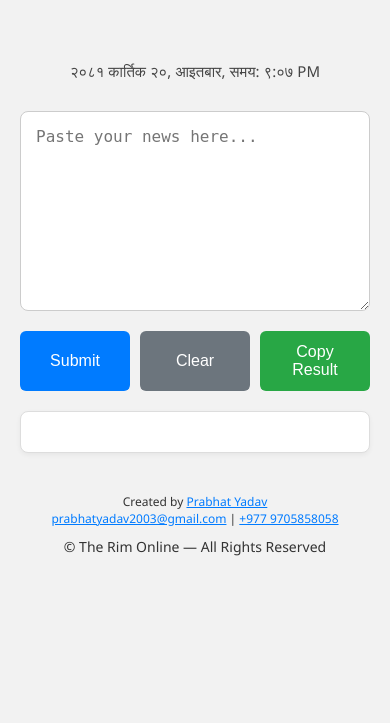
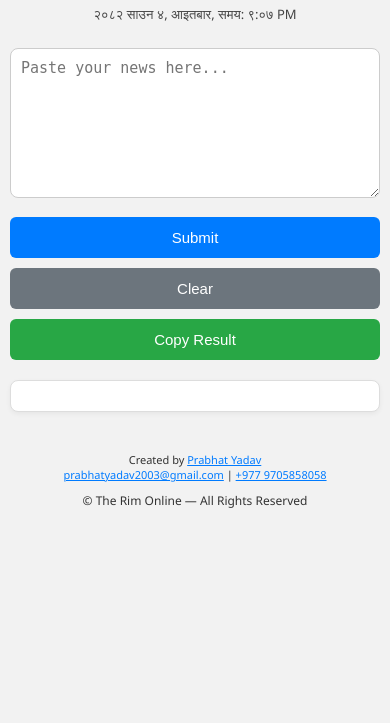
Before and after one commit to Erikoliva1/news-rewrite, a Flask app: page / in a window 390 px wide. Shown: the part 121-844 px from the top of the page. Run offline with Flask 3, Linux system fonts and the light colour scheme; parts of the project's set-up code (start-up, migrations or seed data) failed here and were passed over.

Commit message:
Update index.html

```diff
--- a/templates/index.html
+++ b/templates/index.html
@@ -2,6 +2,7 @@
 <html lang="ne">
 <head>
   <meta charset="UTF-8">
+  <meta name="viewport" content="width=device-width, initial-scale=1.0">
   <title>The Rim Online</title>
   <link rel="icon" href="https://i.ibb.co/BKqH689b/logo.png" type="image/png">
   <style>
@@ -34,10 +35,9 @@
       letter-spacing: 1px;
     }
 
-    /* Added for datetime position */
     .header-datetime {
       text-align: center;
-      margin-top: -40px; /* Pulls up closer to "THE RIM ONLINE" */
+      margin-top: -40px;
       margin-bottom: 20px;
       font-size: 15px;
       color: #444;
@@ -127,7 +127,51 @@
       text-decoration: underline;
     }
 
-    /* Removed .datetime from footer */
+    /* Mobile responsive styles */
+    @media screen and (max-width: 600px) {
+      body {
+        padding: 10px;
+        font-size: 15px;
+      }
+
+      .rim-online-text {
+        font-size: 1rem;
+        margin-bottom: 60px;
+      }
+
+      .header-datetime {
+        font-size: 13px;
+        margin-bottom: 15px;
+      }
+
+      .button-group {
+        flex-direction: column;
+      }
+
+      .button-group button {
+        width: 100%;
+        font-size: 15px;
+      }
+
+      .output {
+        font-size: 14px;
+        padding: 15px;
+      }
+
+      footer {
+        font-size: 12px;
+      }
+
+      .creator-info {
+        font-size: 11px;
+      }
+
+      textarea {
+        font-size: 15px;
+        padding: 10px;
+        min-height: 150px;
+      }
+    }
   </style>
 </head>
 <body>
@@ -137,7 +181,6 @@
       <img src="https://i.ibb.co/BKqH689b/logo.png" alt="The Rim Online Logo">
     </a>
     <div class="rim-online-text">THE RIM ONLINE</div>
-    <!-- Moved datetime here -->
     <div class="header-datetime" id="nepaliDateTime">लोड हुँदैछ...</div>
   </div>
 
@@ -153,7 +196,8 @@
 
   <footer>
     <div class="creator-info">
-      Created by <a href="https://www.facebook.com/prabhatyadav99" target="_blank">Prabhat Yadav</a> <br><a href="mailto:prabhatyadav2003@gmail.com">prabhatyadav2003@gmail.com</a> |
+      Created by <a href="https://www.facebook.com/prabhatyadav99" target="_blank">Prabhat Yadav</a> <br>
+      <a href="mailto:prabhatyadav2003@gmail.com">prabhatyadav2003@gmail.com</a> |
       <a href="tel:+977 9705858058">+977 9705858058</a>
     </div>
     &copy; The Rim Online — All Rights Reserved
@@ -252,5 +296,81 @@
     loadNepaliDateTime();
     setInterval(loadNepaliDateTime, 60000);
   </script>
+
+<script>
+const bsMonthNames = ['बैशाख','जेठ','असार','साउन','भदौ','असोज','कार्तिक','मंसिर','पुष','माघ','फाल्गुन','चैत्र'];
+const bsDayNames = ['आइतबार','सोमबार','मंगलबार','बुधबार','बिहिबार','शुक्रबार','शनिबार'];
+
+function toNepaliDigits(str) {
+  const nd = ['०','१','२','३','४','५','६','७','८','९'];
+  return str.replace(/\d/g, d => nd[d]);
+}
+
+// Basic Nepali date converter table (from 2000 to 2090 BS)
+const bsData = [
+  [2000, 30, 32, 31, 32, 31, 30, 30, 30, 29, 30, 29, 31],
+  [2082, 31, 32, 31, 32, 31, 30, 30, 30, 29, 30, 29, 31],  // Sample for 2082 BS
+  [2090, 31, 31, 31, 32, 31, 30, 30, 30, 29, 30, 29, 31]
+];
+
+function adToBs(adDate) {
+  // This is a simplified mock; for full logic we use a predefined date
+  const known = new Date('2025-07-20');
+  const baseBS = { year: 2082, month: 4, day: 4 }; // २०८२ साउन ४
+
+  const diffDays = Math.floor((adDate - known) / (1000 * 60 * 60 * 24));
+  let bsY = baseBS.year, bsM = baseBS.month, bsD = baseBS.day + diffDays;
+
+  const getMonthLength = (y, m) => {
+    const row = bsData.find(d => d[0] === y);
+    return row ? row[m] : 30;
+  };
+
+  while (bsD > getMonthLength(bsY, bsM)) {
+    bsD -= getMonthLength(bsY, bsM);
+    bsM++;
+    if (bsM > 12) {
+      bsM = 1;
+      bsY++;
+    }
+  }
+
+  while (bsD <= 0) {
+    bsM--;
+    if (bsM < 1) {
+      bsM = 12;
+      bsY--;
+    }
+    bsD += getMonthLength(bsY, bsM);
+  }
+
+  return { year: bsY, month: bsM, day: bsD };
+}
+
+function getNepaliDateTime() {
+  const now = new Date();
+  const utc = now.getTime() + now.getTimezoneOffset() * 60000;
+  const nepalTime = new Date(utc + 5.75 * 3600000);
+  const bs = adToBs(nepalTime);
+  const bsDay = bsDayNames[nepalTime.getDay()];
+
+  let h = nepalTime.getHours(), m = nepalTime.getMinutes();
+  const ampm = h >= 12 ? 'PM' : 'AM';
+  h = h % 12 || 12;
+  const timeStr = `${toNepaliDigits(h.toString())}:${toNepaliDigits(m.toString().padStart(2,'0'))} ${ampm}`;
+
+  const dateStr = `${toNepaliDigits(bs.year.toString())} ${bsMonthNames[bs.month - 1]} ${toNepaliDigits(bs.day.toString())}`;
+  return `${dateStr}, ${bsDay}, समय: ${timeStr}`;
+}
+
+function loadNepaliDateTime() {
+  const el = document.getElementById('nepaliDateTime');
+  el.textContent = getNepaliDateTime();
+}
+
+loadNepaliDateTime();
+setInterval(loadNepaliDateTime, 60000);
+</script>
+
 </body>
 </html>
```
